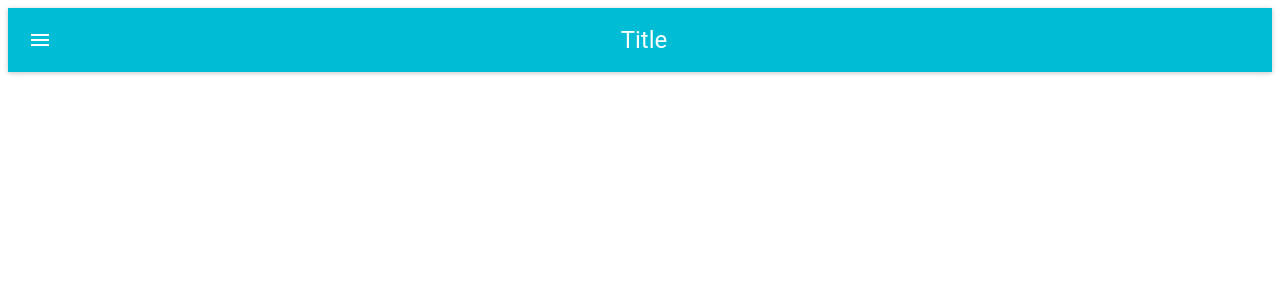
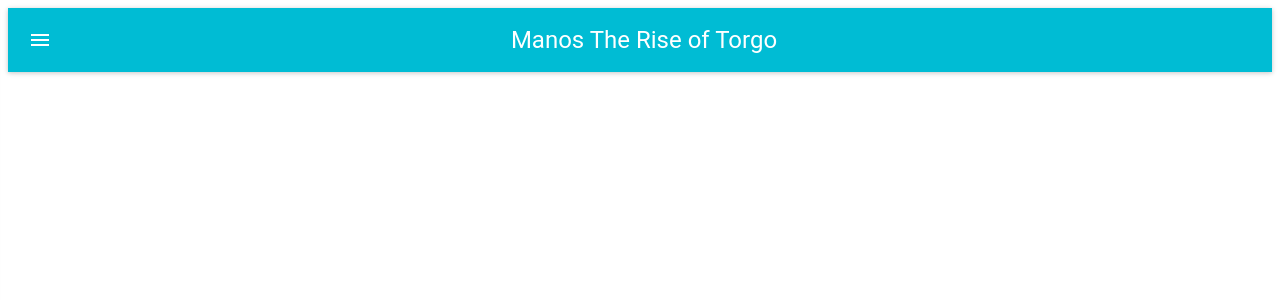
Before and after one commit to roo-shy/torgo-next, a Next.js app: page / in a window 1280 px wide. Shown: the top 300 px of the page. Built offline with nearby package versions, Linux system fonts and the light colour scheme; what react-tap-event-plugin would draw is missing.

Commit message:
Changing title

```diff
--- a/pages/index.js
+++ b/pages/index.js
@@ -80,7 +80,7 @@ class Main extends Component {
       <MuiThemeProvider muiTheme={getMuiTheme({userAgent, ...muiTheme})}>
         <div style={styles.container}>
           <AppBar
-            title="Title"
+            title="Manos The Rise of Torgo"
             iconClassNameRight="muidocs-icon-navigation-expand-more"
             onTouchTap={this.handleToggle}
           />
```
